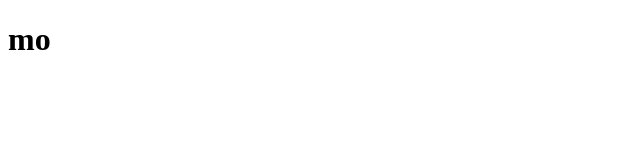
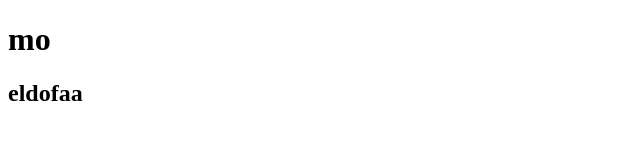
Before and after one commit to Lotfy12/eassyt, a plain HTML site: page index.html in a window 1280 px wide. Shown: the whole page, without its empty margins (0-640 px from the left). Drawn offline with Linux system fonts and the light colour scheme.

Commit message:
Update index.html

```diff
--- a/index.html
+++ b/index.html
@@ -8,5 +8,6 @@
   </head>
   <body>
     <h1>mo</h1>
+    <h2>eldofaa</h2>
   </body>
 </html>
```
